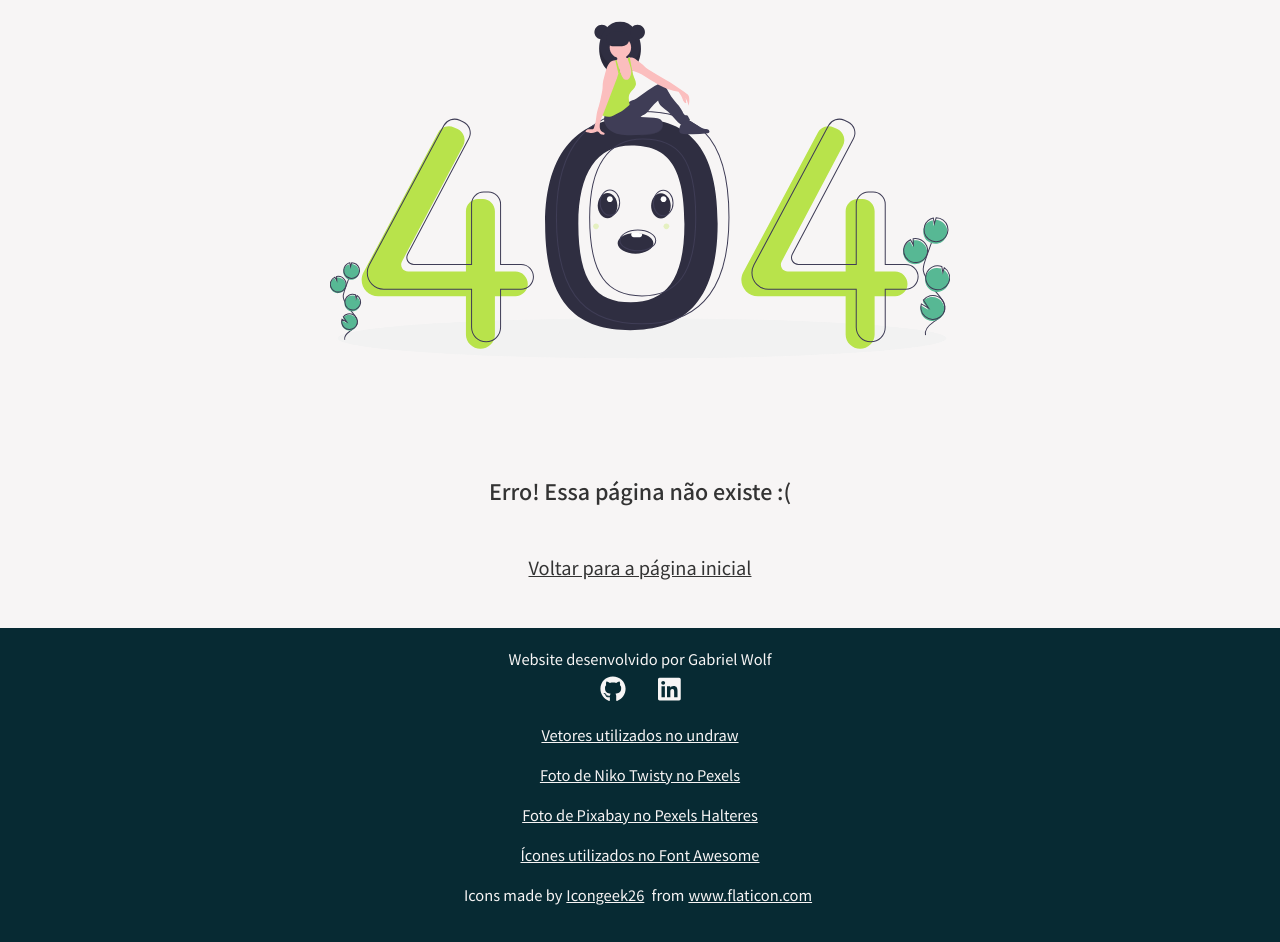
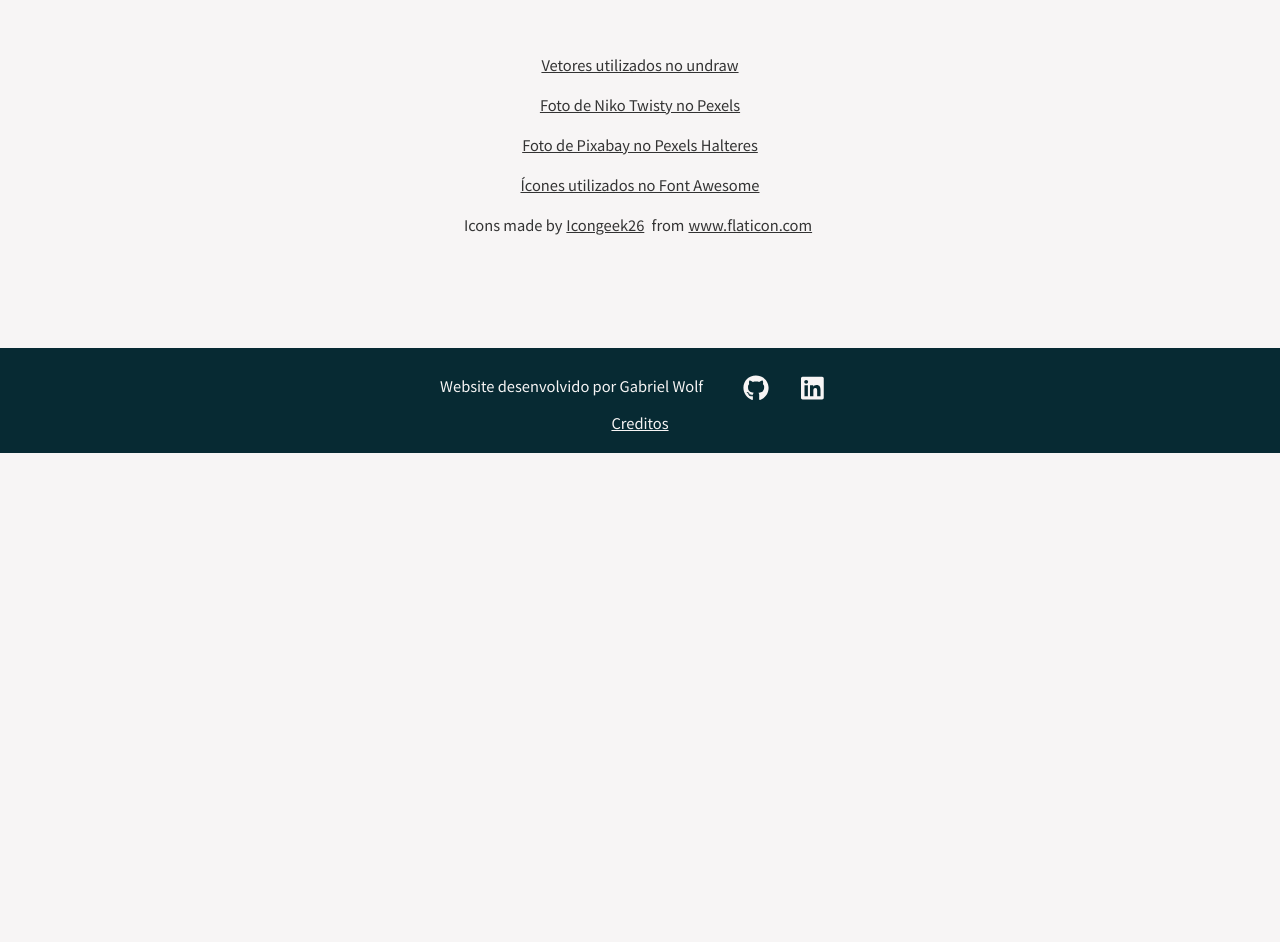
Before and after one commit to GabrielWolf-Dev/luiz-wolf_calistenia, a React (Create React App) app: page /creditos in a window 1280 px wide. Shown: the part 140-1082 px from the top of the page. After the commit the page ends 800 px from the top, so only its background shows below. Built offline with nearby package versions, Linux system fonts and the light colour scheme; no server answers.

Commit message:
Update
Organizing the Footer and update the trainings

```diff
--- a/package.json
+++ b/package.json
@@ -47,11 +47,11 @@
     ]
   },
   "devDependencies": {
-    "eslint": "^7.23.0",
+    "eslint": "^7.24.0",
     "eslint-config-airbnb": "^18.2.1",
     "eslint-plugin-import": "^2.22.1",
     "eslint-plugin-jsx-a11y": "^6.4.1",
-    "eslint-plugin-react": "^7.23.1",
+    "eslint-plugin-react": "^7.23.2",
     "eslint-plugin-react-hooks": "^4.2.0"
   }
 }
--- a/src/App.js
+++ b/src/App.js
@@ -12,6 +12,7 @@ import Home from './Components/Home';
 import TreinosGratuitos from './Components/TreinosGratuitos';
 import Produtos from './Components/Produtos';
 import Ebooks from './Components/Ebooks';
+import Credits from './Components/Credits';
 import Error404 from './Components/404';
 import { darkTheme, lightTheme } from './Components/UI/theme';
 
@@ -40,6 +41,7 @@ export default function App() {
           <Route path="/treinos-gratuitos" render={(props) => <TreinosGratuitos {...props} db={db} theme={theme} />} />
           <Route path="/produtos" render={(props) => <Produtos {...props} db={db} theme={theme} />} />
           <Route path="/e-books" render={(props) => <Ebooks {...props} db={db} theme={theme} />} />
+          <Route path="/creditos" render={(props) => <Credits theme={theme} {...props} />} />
           <Route render={(props) => <Error404 {...props} theme={theme} />} />
         </Switch>
         <Footer />
--- /dev/null
+++ b/src/Components/Credits/index.js
@@ -0,0 +1,59 @@
+import React from 'react';
+import styled from 'styled-components';
+
+import {
+  BoxMargin,
+} from '../UI';
+
+const Contribution = styled.div`
+  padding: 48px 2%;
+
+  li {
+      margin: 16px 0;
+  }
+
+  li div {
+    color: ${({ theme }) => theme.text};
+    font-size: 1.13rem;
+    font-weight: 400;
+  }
+
+  a {
+      font-size: 1.13rem;
+      color: ${({ theme }) => theme.text};
+      font-weight: 400;
+      transition: all ease 0.3s;
+  }
+
+  a:hover {
+      color: ${({ theme }) => theme.flashyColor};
+  }
+
+  span {
+    margin: 0 4px;
+  }
+`;
+
+export default function Credits() {
+  return (
+    <BoxMargin>
+      <Contribution id="Sobre">
+        <ul>
+          <li><a target="__blank" href="https://undraw.co">Vetores utilizados no undraw</a></li>
+          <li><a target="__blank" href="https://www.pexels.com/pt-br/foto/ativo-movimentado-atividade-acao-4048236/">Foto de Niko Twisty no Pexels</a></li>
+          <li><a target="__blank" href="https://www.pexels.com/pt-br/foto/black-dumbbell-lot-260352/">Foto de Pixabay no Pexels Halteres</a></li>
+          <li><a target="__blank" href="https://fontawesome.com/icons?d=gallery&p=2">Ícones utilizados no Font Awesome</a></li>
+          <li>
+            <div>
+              Icons made by
+              <span><a target="__blank" href="https://www.flaticon.com/authors/icongeek26" title="Icongeek26">Icongeek26</a></span>
+              {' '}
+              from
+              <span><a target="__blank" href="https://www.flaticon.com/" title="Flaticon">www.flaticon.com</a></span>
+            </div>
+          </li>
+        </ul>
+      </Contribution>
+    </BoxMargin>
+  );
+}
--- a/src/Components/Footer/index.js
+++ b/src/Components/Footer/index.js
@@ -1,5 +1,6 @@
 import React from 'react';
 import styled from 'styled-components';
+import { Link } from 'react-router-dom';
 import { FontAwesomeIcon } from '@fortawesome/react-fontawesome';
 import { faGithub, faLinkedin } from '@fortawesome/free-brands-svg-icons';
 
@@ -29,6 +30,9 @@ const ContactDev = styled.div`
         font-size: 1.13rem;
         font-weight: 400;
         color: ${white};
+        display: inline-block;
+        margin: 0 24px 16px 0;
+        vertical-align: middle;
     }
 
     a {
@@ -43,30 +47,14 @@ const ContactDev = styled.div`
     }
 `;
 
-const Contribution = styled.div`
-  li {
-      margin: 16px 0;
-  }
-
-  li div {
-    color: ${white};
-    font-size: 1.13rem;
-    font-weight: 400;
-  }
-
-  a {
+const CreditsLink = styled(Link)`
     font-size: 1.13rem;
     color: ${white};
     font-weight: 400;
     transition: all ease 0.3s;
-  }
 
-  a:hover {
+    &:hover{
         color: ${({ theme }) => theme.flashyColor};
-  }
-
-  span {
-    margin: 0 4px;
     }
 `;
 
@@ -82,27 +70,11 @@ export default function Footer() {
           <a target="__blank" href="https://github.com/GabrielWolf-Dev">
             <FontAwesomeIcon icon={faGithub} />
           </a>
-          <a target="__blank" href="https://www.linkedin.com/in/gabriel-wolf-176b0420a/">
+          <a target="__blank" href="https://www.linkedin.com/in/gabriel-wolf-frontend/">
             <FontAwesomeIcon icon={faLinkedin} />
           </a>
         </ContactDev>
-        <Contribution>
-          <ul>
-            <li><a target="__blank" href="https://undraw.co">Vetores utilizados no undraw</a></li>
-            <li><a target="__blank" href="https://www.pexels.com/pt-br/foto/ativo-movimentado-atividade-acao-4048236/">Foto de Niko Twisty no Pexels</a></li>
-            <li><a target="__blank" href="https://www.pexels.com/pt-br/foto/black-dumbbell-lot-260352/">Foto de Pixabay no Pexels Halteres</a></li>
-            <li><a target="__blank" href="https://fontawesome.com/icons?d=gallery&p=2">Ícones utilizados no Font Awesome</a></li>
-            <li>
-              <div>
-                Icons made by
-                <span><a target="__blank" href="https://www.flaticon.com/authors/icongeek26" title="Icongeek26">Icongeek26</a></span>
-                {' '}
-                from
-                <span><a target="__blank" href="https://www.flaticon.com/" title="Flaticon">www.flaticon.com</a></span>
-              </div>
-            </li>
-          </ul>
-        </Contribution>
+        <CreditsLink to="/creditos">Creditos</CreditsLink>
       </ContainerFooter>
     </FooterBox>
   );
--- a/src/Components/Home/Shapes.js
+++ b/src/Components/Home/Shapes.js
@@ -13,24 +13,28 @@ import killyan from '../../assets/img/killyan.png';
 
 const shapes = [
   {
+    id: 0,
     alt: 'Shape de Verissimo',
     img: verissimo,
     link: 'https://www.instagram.com/verissimotreinador/',
     insta: '@verissimotreinador',
   },
   {
+    id: 1,
     alt: 'Shape de Pinho',
     img: pinho,
     link: 'https://www.instagram.com/pinho.calistenia/',
     insta: '@pinho.calistenia',
   },
   {
+    id: 2,
     alt: 'Shape de Luiz Mesquita',
     img: luizMesquita,
     link: 'https://www.instagram.com/luizomesquita/',
     insta: '@luizomesquita',
   },
   {
+    id: 3,
     alt: 'Shape de Killyan',
     img: killyan,
     link: 'https://www.instagram.com/killyanscherk/',
@@ -82,7 +86,7 @@ export default function Shapes() {
         <BoxImgs>
           {
             shapes.map((shape) => (
-              <figure key={shape}>
+              <figure key={shape.id}>
                 <ImgShapes src={shape.img} alt={shape.alt} />
                 <figcaption>
                   <a target="__blank" href={shape.link}>{shape.insta}</a>
--- a/src/Components/TreinosGratuitos/MainTreinos.js
+++ b/src/Components/TreinosGratuitos/MainTreinos.js
@@ -15,6 +15,13 @@ import playlistTrainDark from '../../assets/svg/playlistTrainDark.svg';
 
 const BoxMTreinos = styled(Box)`
     margin: 128px 0 48px 0;
+`;
+
+const LinkInsta = styled.a`
+  color: ${({ theme }) => theme.text};
+  font-size: 1.4rem;
+  font-weight: 400;
+  padding: 16px 2%;
 `;
 
 export default function MainTreinos({ theme }) {
@@ -55,6 +62,17 @@ export default function MainTreinos({ theme }) {
                     <ImgSections
                       src={playlistTrainDark}
                       alt="Mulher acompanhando um treino de um serviço online"
+                      as={motion.img}
+                      variants={{
+                        show: { opacity: 1, x: 0 },
+                        hidden: { opacity: 0, x: -60 },
+                      }}
+                      transition={{
+                        duration: 0.6,
+                        delay: 0.8,
+                      }}
+                      initial="hidden"
+                      animate="show"
                     />
                   )
             }
@@ -91,17 +109,11 @@ export default function MainTreinos({ theme }) {
           >
             Se você quiser mais treinos e dicas é só me seguir no instagram
             {' '}
-            <a
-              style={{
-                fontSize: '1.4rem',
-                fontWeight: '400',
-                padding: '16px 2%',
-                color: '#333333',
-              }}
+            <LinkInsta
               href="https://www.instagram.com/luizmiguelwolf/"
             >
               @luizmiguelwolf
-            </a>
+            </LinkInsta>
             ,
             lá você também terá mais interação comigo.
           </DefaultParagraph>
--- a/src/db.json
+++ b/src/db.json
@@ -59,31 +59,31 @@
             {
                 "id": 1,
                 "type": "Peito",
-                "video": "https://www.youtube.com/embed/F28-uJ2VkUU",
+                "video": "https://www.youtube.com/embed/_FdswMTobi0",
                 "exercises": [
                     {
                         "id": 0,
-                        "exercise": "Flexão arqueiro --> De 3 a 5 vezes com 8 a 12 repetições cada braço;"
+                        "exercise": "Parada de mão --> 5 a 10 minutos de tentativas e progressões;"
                     },
                     {
                         "id": 1,
-                        "exercise": "Flexão explosiva --> De 3 a 5 vezes com 8 a 12 repetições;"
+                        "exercise": "Flexão explosiva tocando o banco --> 8 a 10 repetições (3 a 5 séries);"
                     },
                     {
                         "id": 3,
-                        "exercise": "Tri-Set(Flexão declinada, normal e inclinada) --> 3 vezes começando com 10 repetções e diminuindo de 2 em 2 até chegar a 2 repetições;"
+                        "exercise": "Dips nas paralelas + Pike push ups --> Repetições perto da falha (3 a 5 séries);"
                     },
                     {
                         "id": 4,
-                        "exercise": "Flexão diamante --> De 3 a 5 vezes com 10 a 15 repetições;"
+                        "exercise": "Dips na barra reta + Flexões declinadas --> Repetições perto da falha (3 a 5 séries);"
                     },
                     {
                         "id": 5,
-                        "exercise": "Extensão de tríceps no banco --> De 3 a 5 vezes com 8 a 12 repetições;"
+                        "exercise": "Flexões inclinadas em pirâmide --> 1 repetição = 1 segundo de isometria, 2 repetições = 2 segundos, ... (3 a 5 séries);"
                     },
                     {
                         "id": 6,
-                        "exercise": "Tríceps em bancos paralelos --> De 3 a 5 vezes com 10 a 15 repetições."
+                        "exercise": "Prancha dinâmica para lateral de ombro --> 10 a 15 repetições para cada braço (3 a 5 séries)."
                     }
                 ]
             },
```
Also changed, not shown: 1 other file (tests, documents, lock files or other folders). Lines whose indentation alone changed are shown as unchanged.
